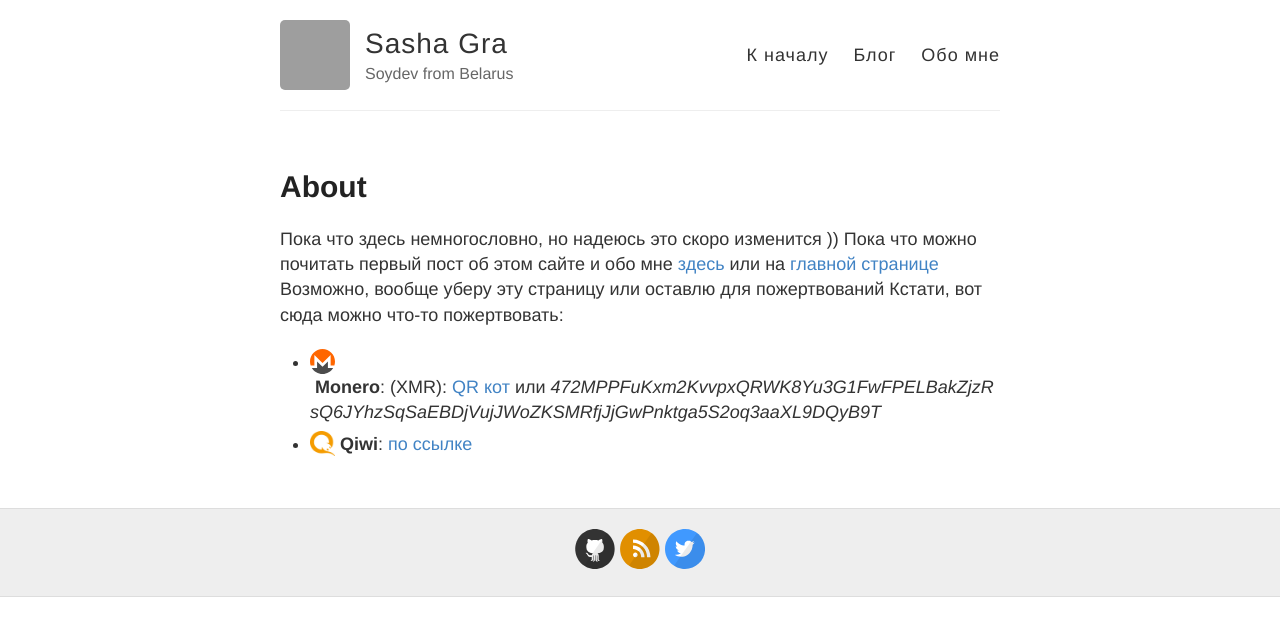
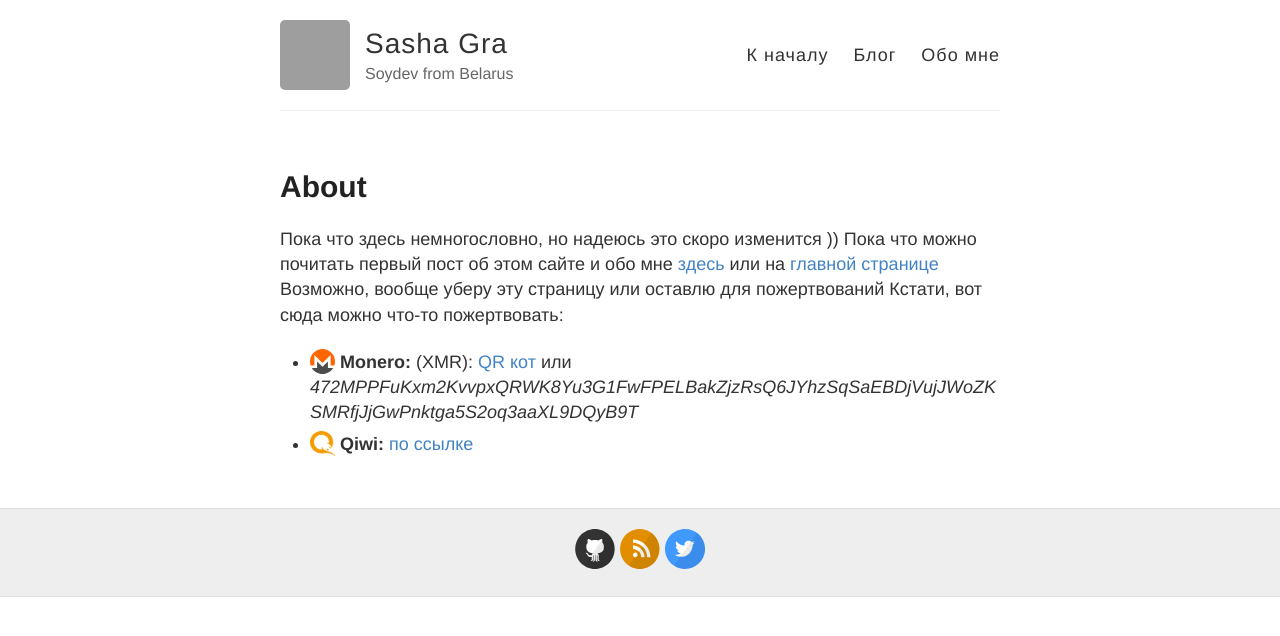
Before and after one commit to sashagra/sashagra.github.io, a Jekyll site: the page built from about.md, in a window 1280 px wide. Shown: the top 636 px of the page. Built offline with Jekyll 4.4.1, drawn with Linux system fonts in a browser that asks for light colours; grey boxes are pictures that could not be loaded.

Commit message:
fix monero logo, add link  markdown guide

```diff
--- a/about.md
+++ b/about.md
@@ -9,5 +9,5 @@
 Возможно, вообще уберу эту страницу или оставлю для пожертвований
 Кстати, вот сюда можно что-то пожертвовать:
 
-- <img src="/images/icons/xmr.svg" alt="xmr logo" class="app-logo-small svg-icon">&nbsp;**Monero**:&nbsp;(XMR):&nbsp;[QR&nbsp;кот](/images/monero_qr.png)&nbsp;или&nbsp;<span style="word-wrap:break-word">_472MPPFuKxm2KvvpxQRWK8Yu3G1FwFPELBakZjzRsQ6JYhzSqSaEBDjVujJWoZKSMRfjJjGwPnktga5S2oq3aaXL9DQyB9T_</span>
-- <img src="/images/icons/qiwi.png" alt="qiwi logo" class="app-logo-small svg-icon"> **Qiwi**: <a href="http://qiwi.com/p/375291972411" target="_blank">по ссылке</a>
+- <img src="/images/icons/xmr.svg" alt="xmr logo" class="app-logo-small svg-icon">&nbsp;**Monero:**&nbsp;(XMR):&nbsp;[QR&nbsp;кот](/images/monero_qr.png)&nbsp;или <span style="word-wrap:break-word">_472MPPFuKxm2KvvpxQRWK8Yu3G1FwFPELBakZjzRsQ6JYhzSqSaEBDjVujJWoZKSMRfjJjGwPnktga5S2oq3aaXL9DQyB9T_</span>
+- <img src="/images/icons/qiwi.png" alt="qiwi logo" class="app-logo-small svg-icon"> **Qiwi:** <a href="http://qiwi.com/p/375291972411" target="_blank">по ссылке</a>
```
Also changed, not shown: _posts/2021-12-22-hello-world.md (+1 -0 lines).
